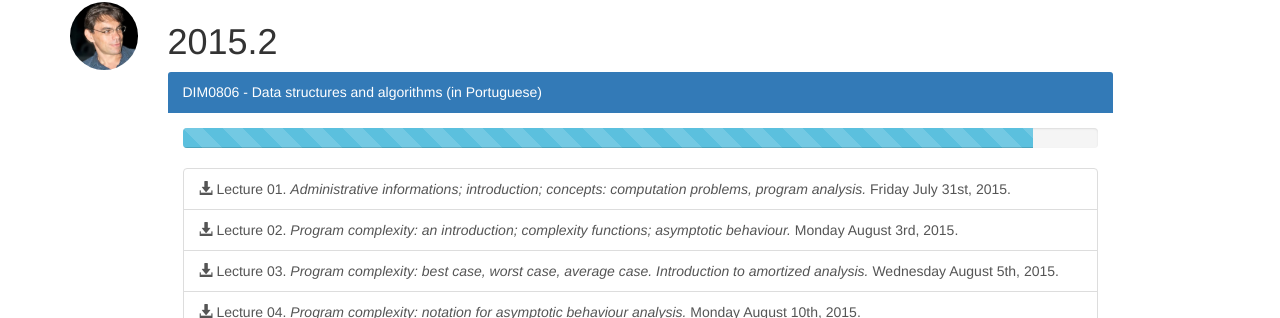
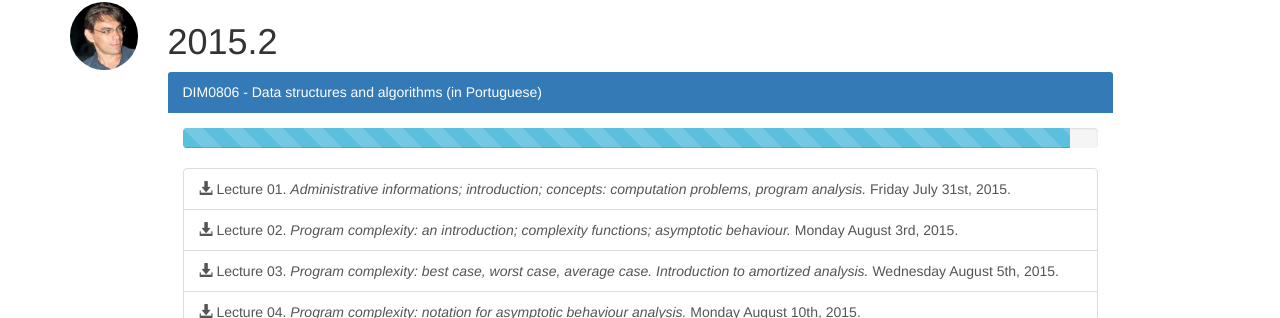
Before and after one commit to DavidDeharbe/DavidDeharbe.github.io, a Jekyll site: the page built from lectures.html, in a window 1280 px wide. Shown: the part 180-498 px from the top of the page. Built offline with Jekyll 4.4.1, drawn with Linux system fonts in a browser that asks for light colours; Markdown is read by kramdown in place of the engine named in the settings.

Commit message:
updating lecture progress bar

```diff
--- a/lectures.html
+++ b/lectures.html
@@ -14,8 +14,8 @@ sitemap:
   <div class="panel-body">
     <div class="progress">
       <div class="progress-bar progress-bar-info progress-bar-striped" role="progressbar" aria-valuenow="90"
-	aria-valuemin="0" aria-valuemax="93" style="width:93%">
-	<span class="sr-only">93% Complete</span>
+	aria-valuemin="0" aria-valuemax="97" style="width:97%">
+	<span class="sr-only">97% Complete</span>
       </div>
     </div>
     <div class="list-group">
```
